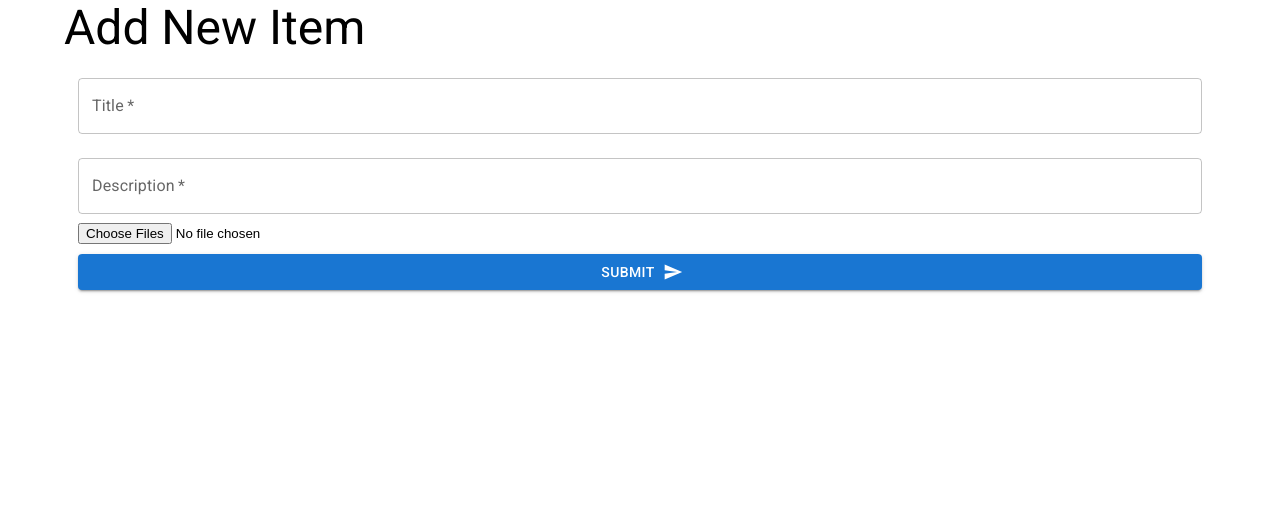
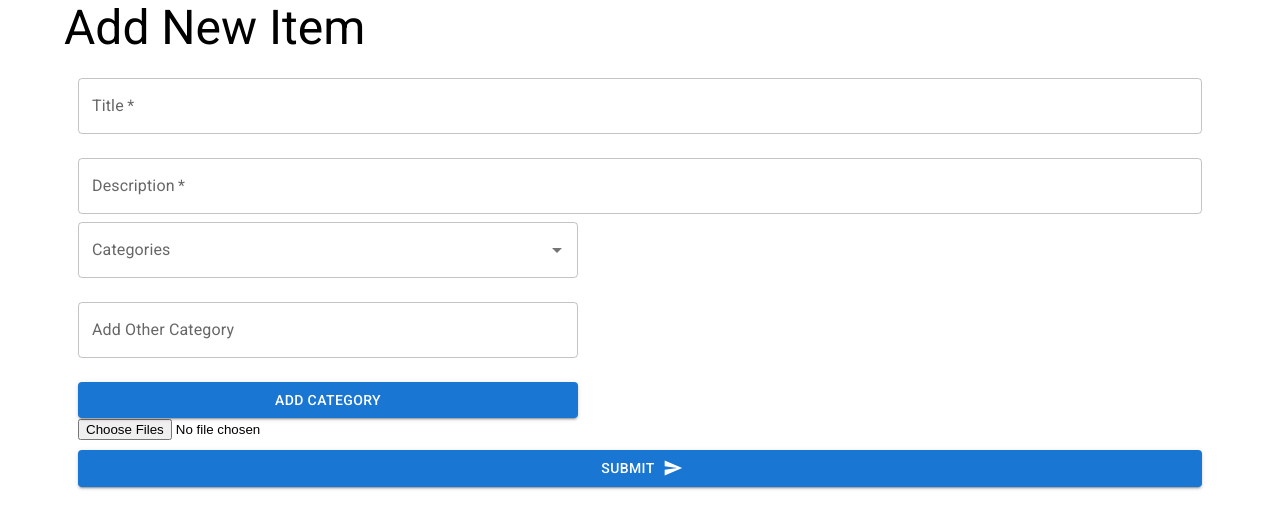
Before and after one commit to boro-mta/boro-fe, a React (Create React App) app: page /addItem in a window 1280 px wide. Shown: the top 528 px of the page. Built offline with nearby package versions, Linux system fonts and the light colour scheme.

Commit message:
add new item page - user can choose and add categories for his item

```diff
--- a/src/routes/addItemPage.tsx
+++ b/src/routes/addItemPage.tsx
@@ -14,6 +14,15 @@ import {
 } from "@mui/material";
 import HttpClient from "../api/HttpClient";
 import { useNavigate } from "react-router";
+import Box from '@mui/material/Box';
+import InputLabel from '@mui/material/InputLabel';
+import MenuItem from '@mui/material/MenuItem';
+import FormControl from '@mui/material/FormControl';
+import Select, { SelectChangeEvent } from '@mui/material/Select';
+import Chip from '@mui/material/Chip';
+import Autocomplete from '@mui/material/Autocomplete';
+import Stack from '@mui/material/Stack';
+import { current } from "@reduxjs/toolkit";
 
 type Props = {};
 
@@ -37,6 +46,31 @@ const addItemPage = (props: Props) => {
   const [images, setImages] = useState<string[]>();
   const [open, setOpen] = useState<boolean>(false);
   const [isAddSuccess, setIsAddSuccess] = useState<boolean>(false);
+  const [newCategory, setNewCategory] = useState<any>('');
+  const options = [
+    {
+      value: 0,
+      text: 'Renovation',
+    },
+    {
+      value: 1,
+      text: 'Gardening',
+    },
+    {
+      value: 2,
+      text: 'Kitchen',
+    },
+    {
+      value: 3,
+      text: 'Gaming',
+    },
+    {
+      value: 4,
+      text: 'Electronics',
+    },
+  ]
+
+  const [categoryArr, setCategoryArr] = React.useState<any>(options);
 
   const navigate = useNavigate();
 
@@ -106,6 +140,30 @@ const addItemPage = (props: Props) => {
     }
   };
 
+  const handleNewCategory = (event: any): void => {
+    setNewCategory(event.target.value);
+  };
+
+  const handleAddButton = (event: any): void => {
+    const lastValueNumber: number = options[(options.length) - 1].value;
+    const newCategoryByUser: any = { value: lastValueNumber + 1, text: newCategory, selected: true }; //todo: fix any type to the right type
+    console.log(categoryArr);
+    console.log(options);
+  };
+
+  const updateCategoriesState = () => {
+    const lastValueNumber: number = options[(options.length) - 1].value;
+    const newCategoryByUser: object = { value: lastValueNumber + 1, text: newCategory, selected: true }; //todo: fix any type to the right type
+
+    addCategoryToArr(newCategoryByUser);
+  }
+
+  const addCategoryToArr = (category: any) => {
+    setCategoryArr((current: any) => [...current, category]);
+    console.log(categoryArr);
+    console.log(options);
+  }
+
   return (
     <Container>
       <Typography variant="h3">Add New Item</Typography>
@@ -138,6 +196,33 @@ const addItemPage = (props: Props) => {
             }
             helperText={formik.touched.description && formik.errors.description}
           />
+
+          <Stack spacing={3} sx={{ width: 500 }}>
+            <Autocomplete
+              multiple
+              id="tags-outlined"
+              options={categoryArr}
+              getOptionLabel={(option: any) => option.text}
+              filterSelectedOptions
+              renderInput={(params) => (
+                <TextField
+                  {...params}
+                  label="Categories"
+                  placeholder="Choose categories for your item"
+                />
+              )}
+            />
+
+            <TextField
+              id="new-category"
+              label="Add Other Category"
+              variant="outlined"
+              value={newCategory}
+              onChange={handleNewCategory}
+            />
+            <Button variant="contained" onClick={updateCategoriesState}>Add Category</Button>
+          </Stack>
+
           <input
             type="file"
             onChange={convertToBase64}
```
Also changed, not shown: 1 other file (tests, documents, lock files or other folders).
